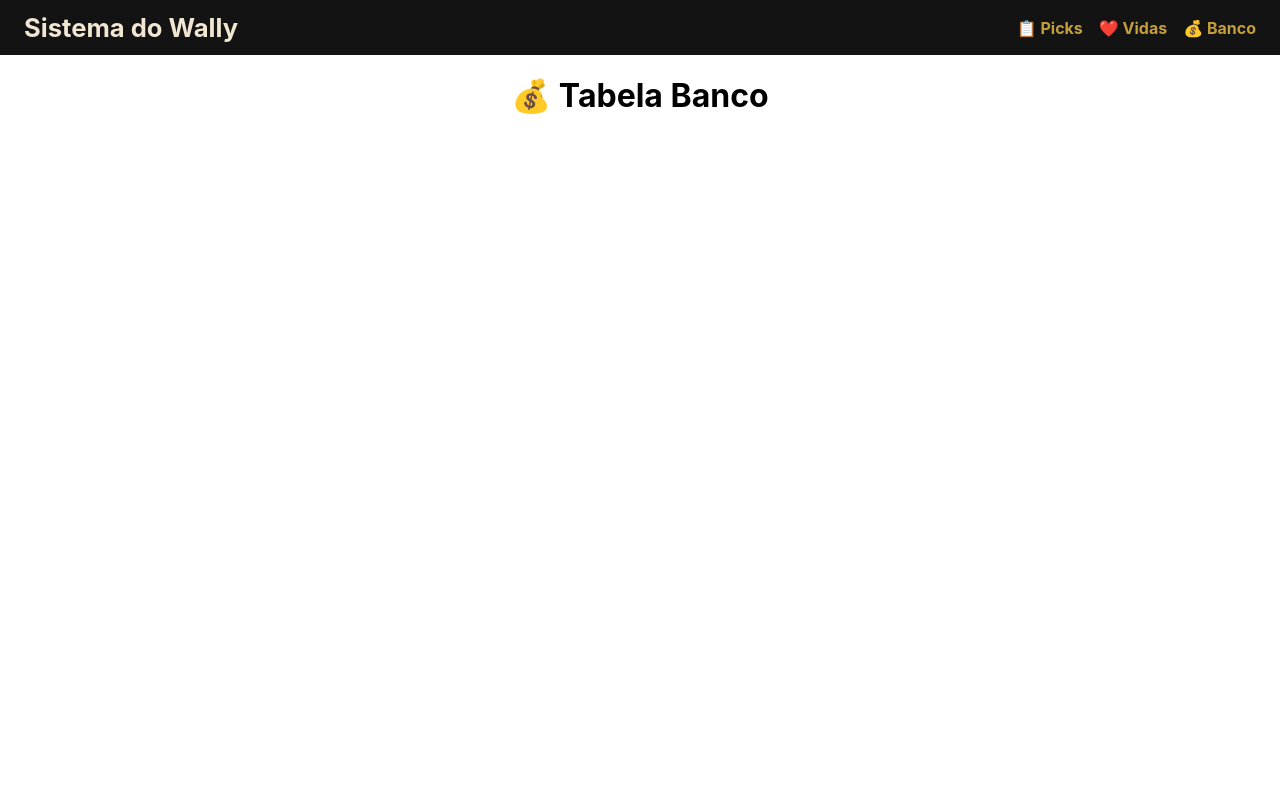
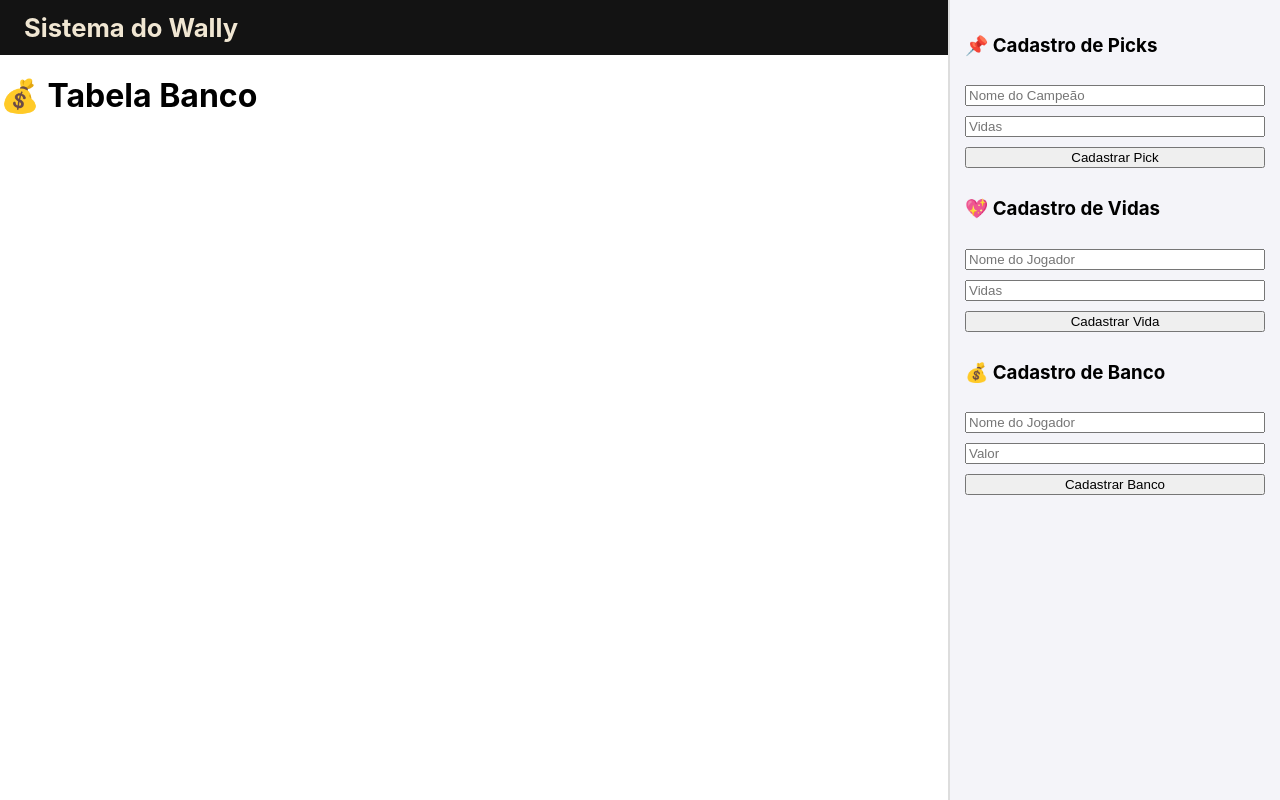
Before and after one commit to DanielDimas2002/Lista-de-Picks-Wally-Electron, a React (Create React App) app in the folder app-react/: page /banco in a window 1280 px wide. Built offline with nearby package versions, Linux system fonts and the light colour scheme.

Commit message:
Aside parte 2

```diff
--- a/app-react/src/App.jsx
+++ b/app-react/src/App.jsx
@@ -1,4 +1,4 @@
-import React from 'react';
+import React, {useState} from 'react';
 import './App.css';
 import { Routes, Route } from 'react-router-dom';
 import Menu from './componentes/Menu/Menu';
@@ -8,16 +8,43 @@ import TabelaPick from "./componentes/TabelaPick/TabelaPick";
 import TabelaBanco from "./componentes/TabelaBanco/TabelaBanco";
 
 
+
 function App() {
+
+  const [picks, setPicks] = useState([]);
+  const [vidas, setVidas] = useState([]);
+  const [banco, setBanco] = useState([]);
+
+  const handleCadastrarPick = (nome, vidas) => {
+    setPicks([...picks, { nome, vidas: parseInt(vidas) }]);
+  };
+
+  const handleCadastrarVida = (nome, vidas) => {
+    setVidas([...vidas, { nome, vidas: parseInt(vidas) }]);
+  };
+
+  const handleCadastrarBanco = (nome, valor) => {
+    setBanco([...banco, { nome, valor: parseInt(valor) }]);
+  };
+
+
   return (
-    <div className="App">
-      <Menu />
-      <Routes>
-        <Route path='/picks' element={<TabelaPick />} />
-        <Route path='/vida' element={<TabelaVida />} />
-        <Route path='/banco' element={<TabelaBanco />} />
-      </Routes>
-    </div>
+
+      <div style={{ display: "flex" }}>
+        <div style={{ flex: 1 }}>
+          <Menu />
+          <Routes>
+            <Route path="/picks" element={<TabelaPick picks={picks} />} />
+            <Route path="/vidas" element={<TabelaVida vidas={vidas} />} />
+            <Route path="/banco" element={<TabelaBanco banco={banco} />} />
+          </Routes>
+        </div>
+        <Aside
+          handleCadastrarPick={handleCadastrarPick}
+          handleCadastrarVida={handleCadastrarVida}
+          handleCadastrarBanco={handleCadastrarBanco}
+        />
+      </div>
   );
 }
 
--- a/app-react/src/componentes/Aside/Aside.jsx
+++ b/app-react/src/componentes/Aside/Aside.jsx
@@ -1,14 +1,32 @@
+// Aside/Aside.jsx
 import React from "react";
-import "./Aside.module.css";
+import styles from "./Aside.module.css";
 
-function Aside({handleCadastrarPicks, handleCadastrarVida, handleCadastrarBanco}){
+function Aside({ handleCadastrarPick, handleCadastrarVida, handleCadastrarBanco }) {
+  return (
+    <aside className={styles.aside}>
+      <h3>📌 Cadastro de Picks</h3>
+      <input type="text" placeholder="Nome do Campeão" id="nomePick" />
+      <input type="number" placeholder="Vidas" id="vidasPick" />
+      <button onClick={() => handleCadastrarPick(document.getElementById("nomePick").value, document.getElementById("vidasPick").value)}>
+        Cadastrar Pick
+      </button>
 
-    return(
-        <aside className="aside-container">
-            <h2>Cadastro</h2>
-            <h3></h3>
-        </aside>
-    )
+      <h3>💖 Cadastro de Vidas</h3>
+      <input type="text" placeholder="Nome do Jogador" id="nomeVida" />
+      <input type="number" placeholder="Vidas" id="vidasVida" />
+      <button onClick={() => handleCadastrarVida(document.getElementById("nomeVida").value, document.getElementById("vidasVida").value)}>
+        Cadastrar Vida
+      </button>
 
+      <h3>💰 Cadastro de Banco</h3>
+      <input type="text" placeholder="Nome do Jogador" id="nomeBanco" />
+      <input type="number" placeholder="Valor" id="valorBanco" />
+      <button onClick={() => handleCadastrarBanco(document.getElementById("nomeBanco").value, document.getElementById("valorBanco").value)}>
+        Cadastrar Banco
+      </button>
+    </aside>
+  );
 }
-export default Aside
+
+export default Aside;
--- a/app-react/src/componentes/Aside/Aside.module.css
+++ b/app-react/src/componentes/Aside/Aside.module.css
@@ -1,30 +1,15 @@
-/* PopUp.module.css */
-.popup {
-    display: none;
-    position: fixed;
-    top: 50%;
-    left: 50%;
-    transform: translate(-50%, -50%);
-    background: #2c2c2c;
-    padding: 30px;
-    border-radius: 10px;
-    max-width: 90%;
-    width: 400px;
-    color: #f0e6d2;
-    box-shadow: 0px 0px 15px rgba(0, 0, 0, 0.5);
-    z-index: 20;
+/* Aside/Aside.module.css */
+.aside {
+  width: 300px;
+  padding: 15px;
+  background-color: #f4f4f9;
+  border-left: 2px solid #ddd;
+  display: flex;
+  flex-direction: column;
+  gap: 10px;
+  position: fixed;
+  right: 0;
+  top: 0;
+  bottom: 0;
+  overflow-y: auto;
 }
-
-.botao {
-    background-color: #c49e3a;
-    color: white;
-    padding: 8px 15px;
-    border: none;
-    margin: 0 5px;
-    cursor: pointer;
-    border-radius: 5px;
-}
-
-.botao:hover {
-    background-color: #b88929;
-}
```
